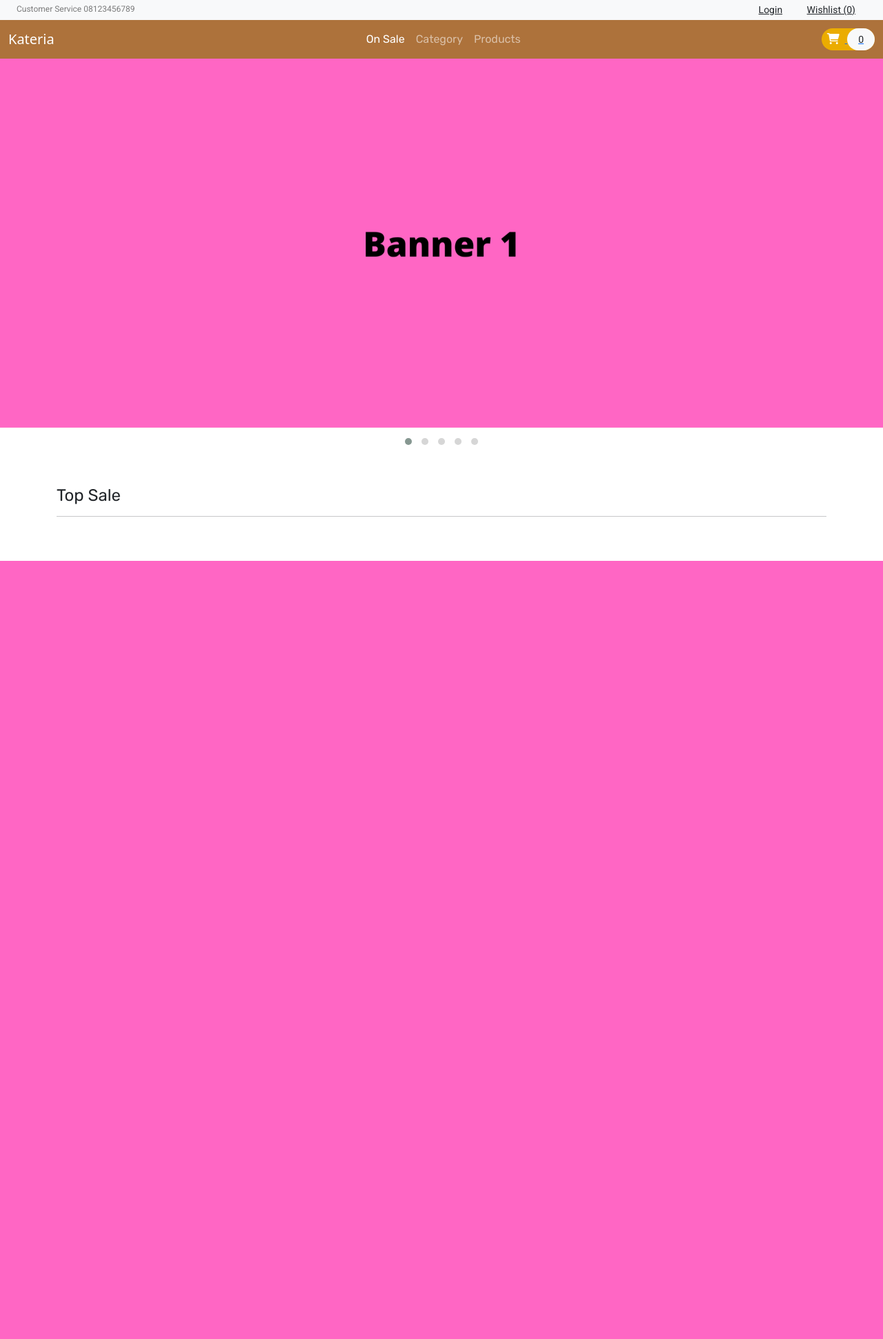
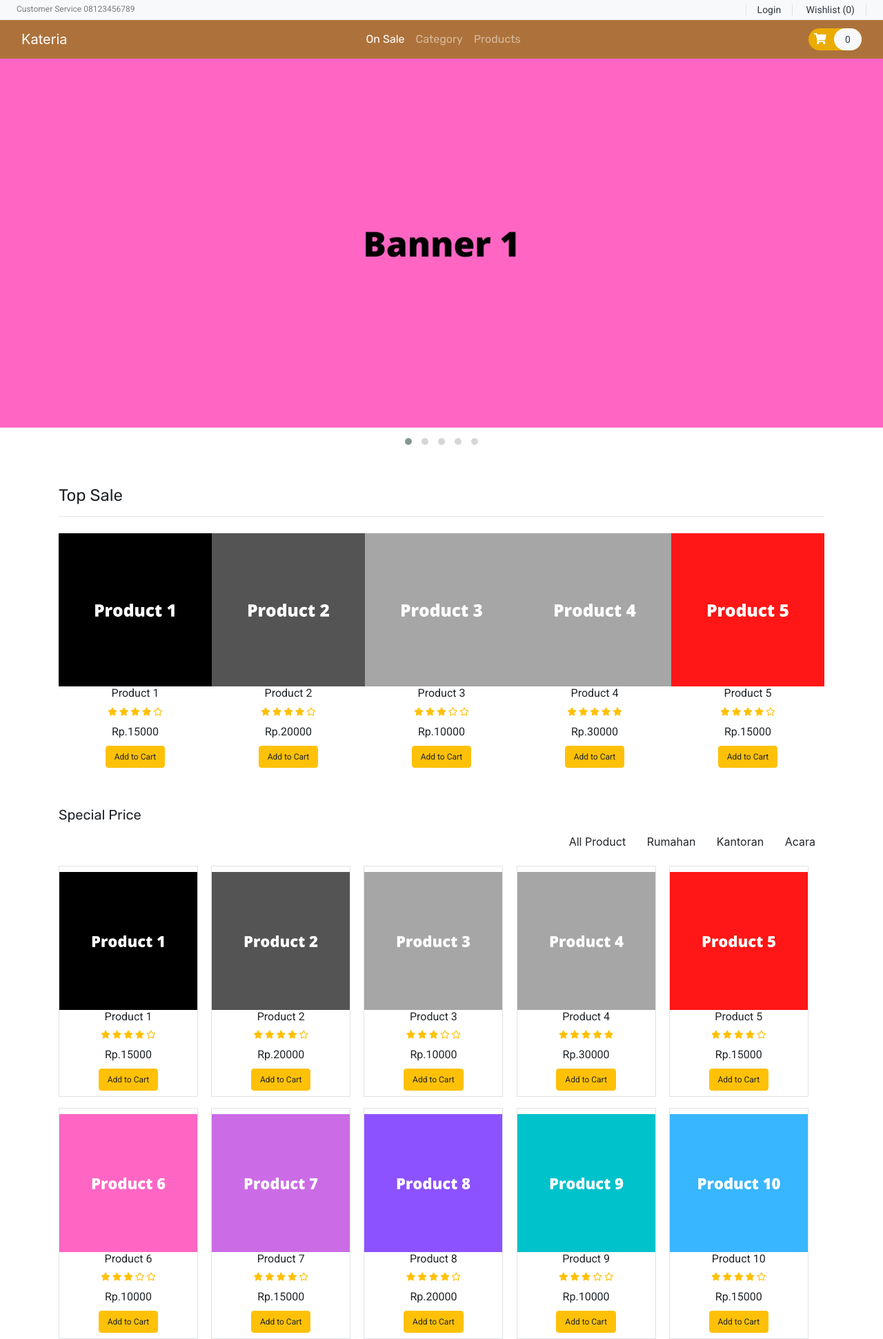
Before and after one commit to Alvaro5472/SE-Kelompok-16, a PHP site: page / in a window 1280 px wide. Shown: the whole page at 69% size. Before the commit the page ends 813 px from the top, so only its background shows below. Run offline with PHP 8.4, Linux system fonts and the light colour scheme; some libraries are stand-ins or nearby versions.

Commit message:
Add files via upload

```diff
--- a/index.html
+++ b/index.html
@@ -7,16 +7,15 @@
     <link rel="shortcut icon"  type="image/x-icon" href="Assets/logoOnly.png">
     <title>Kateria</title>
 
-    <!-- Bootstrap-CDN -->
-    <link href="https://cdn.jsdelivr.net/npm/bootstrap@5.2.0-beta1/dist/css/bootstrap.min.css" rel="stylesheet" integrity="sha384-0evHe/X+R7YkIZDRvuzKMRqM+OrBnVFBL6DOitfPri4tjfHxaWutUpFmBp4vmVor" crossorigin="anonymous">
-    <script src="https://cdn.jsdelivr.net/npm/bootstrap@5.2.0-beta1/dist/js/bootstrap.bundle.min.js" integrity="sha384-pprn3073KE6tl6bjs2QrFaJGz5/SUsLqktiwsUTF55Jfv3qYSDhgCecCxMW52nD2" crossorigin="anonymous"></script>
+   <!-- Bootstrap CDN -->
+   <link rel="stylesheet" href="https://stackpath.bootstrapcdn.com/bootstrap/4.4.1/css/bootstrap.min.css" integrity="sha384-Vkoo8x4CGsO3+Hhxv8T/Q5PaXtkKtu6ug5TOeNV6gBiFeWPGFN9MuhOf23Q9Ifjh" crossorigin="anonymous">
 
-    <!-- Owl-Carousel-CDN -->
-    <link rel="stylesheet" href="https://cdnjs.cloudflare.com/ajax/libs/OwlCarousel2/2.3.4/assets/owl.carousel.min.css" integrity="sha512-tS3S5qG0BlhnQROyJXvNjeEM4UpMXHrQfTGmbQ1gKmelCxlSEBUaxhRBj/EFTzpbP4RVSrpEikbmdJobCvhE3g==" crossorigin="anonymous" referrerpolicy="no-referrer" />
-    <link rel="stylesheet" href="https://cdnjs.cloudflare.com/ajax/libs/OwlCarousel2/2.3.4/assets/owl.theme.default.min.css" integrity="sha512-sMXtMNL1zRzolHYKEujM2AqCLUR9F2C4/05cdbxjjLSRvMQIciEPCQZo++nk7go3BtSuK9kfa/s+a4f4i5pLkw==" crossorigin="anonymous" referrerpolicy="no-referrer" />
+   <!-- Owl-carousel CDN -->
+   <link rel="stylesheet" href="https://cdnjs.cloudflare.com/ajax/libs/OwlCarousel2/2.3.4/assets/owl.carousel.min.css" integrity="sha256-UhQQ4fxEeABh4JrcmAJ1+16id/1dnlOEVCFOxDef9Lw=" crossorigin="anonymous" />
+   <link rel="stylesheet" href="https://cdnjs.cloudflare.com/ajax/libs/OwlCarousel2/2.3.4/assets/owl.theme.default.min.css" integrity="sha256-kksNxjDRxd/5+jGurZUJd1sdR2v+ClrCl3svESBaJqw=" crossorigin="anonymous" />
 
-    <!-- Font-Awesome-Icon -->
-    <link rel="stylesheet" href="https://cdnjs.cloudflare.com/ajax/libs/font-awesome/6.1.1/css/all.min.css" integrity="sha512-KfkfwYDsLkIlwQp6LFnl8zNdLGxu9YAA1QvwINks4PhcElQSvqcyVLLD9aMhXd13uQjoXtEKNosOWaZqXgel0g==" crossorigin="anonymous" referrerpolicy="no-referrer" />
+   <!-- font awesome icons -->
+   <link rel="stylesheet" href="https://cdnjs.cloudflare.com/ajax/libs/font-awesome/5.13.0/css/all.min.css" integrity="sha256-h20CPZ0QyXlBuAw7A+KluUYx/3pK+c7lYEpqLTlxjYQ=" crossorigin="anonymous" />
 
     <!-- Custom Css -->
     <link rel="stylesheet" href="style.css">
@@ -99,14 +98,345 @@
             <div class="owl-carousel owl-theme">
               <div class="item py-2">
                 <div class="product font-roboto">
-                  <a href="#"><img src="" alt=""></a>
+                  <a href="#"><img src="./Assets/product/Product1.png" alt="Product 1" class="img-fluid"></a>
+                  <div class="text-center">
+                    <h6>Product 1</h6>
+                    <div class="rating text-warning font-size-12">
+                      <span><i class="fas fa-star"></i></span>
+                      <span><i class="fas fa-star"></i></span>
+                      <span><i class="fas fa-star"></i></span>
+                      <span><i class="fas fa-star"></i></span>
+                      <span><i class="far fa-star"></i></span>
+                    </div>
+                    <div class="price py-2">
+                      <span>Rp.15000</span>
+                    </div>
+                    <button type="submit" class="btn btn-warning font-size-12">Add to Cart</button>
+                  </div>
                 </div>
               </div>
+
+              <div class="item py-2">
+                <div class="product font-roboto">
+                  <a href="#"><img src="./Assets/product/Product2.png" alt="Product 2" class="img-fluid"></a>
+                  <div class="text-center">
+                    <h6>Product 2</h6>
+                    <div class="rating text-warning font-size-12">
+                      <span><i class="fas fa-star"></i></span>
+                      <span><i class="fas fa-star"></i></span>
+                      <span><i class="fas fa-star"></i></span>
+                      <span><i class="fas fa-star"></i></span>
+                      <span><i class="far fa-star"></i></span>
+                    </div>
+                    <div class="price py-2">
+                      <span>Rp.20000</span>
+                    </div>
+                    <button type="submit" class="btn btn-warning font-size-12">Add to Cart</button>
+                  </div>
+                </div>
+              </div>
+
+              <div class="item py-2">
+                <div class="product font-roboto">
+                  <a href="#"><img src="./Assets/product/Product3.png" alt="Product 3" class="img-fluid"></a>
+                  <div class="text-center">
+                    <h6>Product 3</h6>
+                    <div class="rating text-warning font-size-12">
+                      <span><i class="fas fa-star"></i></span>
+                      <span><i class="fas fa-star"></i></span>
+                      <span><i class="fas fa-star"></i></span>
+                      <span><i class="far fa-star"></i></span>
+                      <span><i class="far fa-star"></i></span>
+                    </div>
+                    <div class="price py-2">
+                      <span>Rp.10000</span>
+                    </div>
+                    <button type="submit" class="btn btn-warning font-size-12">Add to Cart</button>
+                  </div>
+                </div>
+              </div>
+
+              <div class="item py-2">
+                <div class="product font-roboto">
+                  <a href="#"><img src="./Assets/product/Product4.png" alt="Product 4" class="img-fluid"></a>
+                  <div class="text-center">
+                    <h6>Product 4</h6>
+                    <div class="rating text-warning font-size-12">
+                      <span><i class="fas fa-star"></i></span>
+                      <span><i class="fas fa-star"></i></span>
+                      <span><i class="fas fa-star"></i></span>
+                      <span><i class="fas fa-star"></i></span>
+                      <span><i class="fas fa-star"></i></span>
+                    </div>
+                    <div class="price py-2">
+                      <span>Rp.30000</span>
+                    </div>
+                    <button type="submit" class="btn btn-warning font-size-12">Add to Cart</button>
+                  </div>
+                </div>
+              </div>
+
+              <div class="item py-2">
+                <div class="product font-roboto">
+                  <a href="#"><img src="./Assets/product/Product5.png" alt="Product 5" class="img-fluid"></a>
+                  <div class="text-center">
+                    <h6>Product 5</h6>
+                    <div class="rating text-warning font-size-12">
+                      <span><i class="fas fa-star"></i></span>
+                      <span><i class="fas fa-star"></i></span>
+                      <span><i class="fas fa-star"></i></span>
+                      <span><i class="fas fa-star"></i></span>
+                      <span><i class="far fa-star"></i></span>
+                    </div>
+                    <div class="price py-2">
+                      <span>Rp.15000</span>
+                    </div>
+                    <button type="submit" class="btn btn-warning font-size-12">Add to Cart</button>
+                  </div>
+                </div>
+              </div>
+
+
             </div>
             <!-- end owl carousel -->
           </div>
         </section>
-        <!-- End Top Sale -->
+          <!-- End Top Sale -->
+          <section id="special-price">
+          <div class="container">
+            <h4 class="font-rubik font-size-20">Special Price</h4>
+            <div id="filters" class="button-group text-right">
+              <button class="btn is-checked" data-filter = "*">All Product</button>
+              <button class="btn" data-filter = ".Rumahan">Rumahan</button>
+              <button class="btn" data-filter = ".Kantoran">Kantoran</button>
+              <button class="btn" data-filter = ".Acara">Acara</button>
+            </div>
+
+            <div class="grid">
+              <div class="grid-item Rumahan border">
+                <div class="item py-2" style="width: 200px;">
+                  <div class="product font-roboto">
+                    <a href="#"><img src="../Assets/product/Product1.png" alt="Product 1" class="img-fluid"></a>
+                    <div class="text-center">
+                      <h6>Product 1</h6>
+                      <div class="rating text-warning font-size-12">
+                        <span><i class="fas fa-star"></i></span>
+                        <span><i class="fas fa-star"></i></span>
+                        <span><i class="fas fa-star"></i></span>
+                        <span><i class="fas fa-star"></i></span>
+                        <span><i class="far fa-star"></i></span>
+                      </div>
+                      <div class="price py-2">
+                        <span>Rp.15000</span>
+                      </div>
+                      <button type="submit" class="btn btn-warning font-size-12">Add to Cart</button>
+                    </div>
+                  </div>
+                </div>
+              </div>
+
+              <div class="grid-item Kantoran border">
+                <div class="item py-2" style="width: 200px;">
+                  <div class="product font-roboto">
+                    <a href="#"><img src="../Assets/product/Product2.png" alt="Product 2" class="img-fluid"></a>
+                    <div class="text-center">
+                      <h6>Product 2</h6>
+                      <div class="rating text-warning font-size-12">
+                        <span><i class="fas fa-star"></i></span>
+                        <span><i class="fas fa-star"></i></span>
+                        <span><i class="fas fa-star"></i></span>
+                        <span><i class="fas fa-star"></i></span>
+                        <span><i class="far fa-star"></i></span>
+                      </div>
+                      <div class="price py-2">
+                        <span>Rp.20000</span>
+                      </div>
+                      <button type="submit" class="btn btn-warning font-size-12">Add to Cart</button>
+                    </div>
+                  </div>
+                </div>
+              </div>
+
+              <div class="grid-item Acara border">
+                <div class="item py-2" style="width: 200px;">
+                  <div class="product font-roboto">
+                    <a href="#"><img src="../Assets/product/Product3.png" alt="Product 3" class="img-fluid"></a>
+                    <div class="text-center">
+                      <h6>Product 3</h6>
+                      <div class="rating text-warning font-size-12">
+                        <span><i class="fas fa-star"></i></span>
+                        <span><i class="fas fa-star"></i></span>
+                        <span><i class="fas fa-star"></i></span>
+                        <span><i class="far fa-star"></i></span>
+                        <span><i class="far fa-star"></i></span>
+                      </div>
+                      <div class="price py-2">
+                        <span>Rp.10000</span>
+                      </div>
+                      <button type="submit" class="btn btn-warning font-size-12">Add to Cart</button>
+                    </div>
+                  </div>
+                </div>
+              </div>
+
+              <div class="grid-item Rumahan border">
+                <div class="item py-2" style="width: 200px;">
+                  <div class="product font-roboto">
+                    <a href="#"><img src="../Assets/product/Product4.png" alt="Product 4" class="img-fluid"></a>
+                    <div class="text-center">
+                      <h6>Product 4</h6>
+                      <div class="rating text-warning font-size-12">
+                        <span><i class="fas fa-star"></i></span>
+                        <span><i class="fas fa-star"></i></span>
+                        <span><i class="fas fa-star"></i></span>
+                        <span><i class="fas fa-star"></i></span>
+                        <span><i class="fas fa-star"></i></span>
+                      </div>
+                      <div class="price py-2">
+                        <span>Rp.30000</span>
+                      </div>
+                      <button type="submit" class="btn btn-warning font-size-12">Add to Cart</button>
+                    </div>
+                  </div>
+                </div>
+              </div>
+
+              <div class="grid-item Kantoran border">
+                <div class="item py-2" style="width: 200px;">
+                  <div class="product font-roboto">
+                    <a href="#"><img src="../Assets/product/Product5.png" alt="Product 5" class="img-fluid"></a>
+                    <div class="text-center">
+                      <h6>Product 5</h6>
+                      <div class="rating text-warning font-size-12">
+                        <span><i class="fas fa-star"></i></span>
+                        <span><i class="fas fa-star"></i></span>
+                        <span><i class="fas fa-star"></i></span>
+                        <span><i class="fas fa-star"></i></span>
+                        <span><i class="far fa-star"></i></span>
+                      </div>
+                      <div class="price py-2">
+                        <span>Rp.15000</span>
+                      </div>
+                      <button type="submit" class="btn btn-warning font-size-12">Add to Cart</button>
+                    </div>
+                  </div>
+                </div>
+              </div>
+
+              <div class="grid-item Acara border">
+                <div class="item py-2" style="width: 200px;">
+                  <div class="product font-roboto">
+                    <a href="#"><img src="../Assets/product/Product6.png" alt="Product 6" class="img-fluid"></a>
+                    <div class="text-center">
+                      <h6>Product 6</h6>
+                      <div class="rating text-warning font-size-12">
+                        <span><i class="fas fa-star"></i></span>
+                        <span><i class="fas fa-star"></i></span>
+                        <span><i class="fas fa-star"></i></span>
+                        <span><i class="far fa-star"></i></span>
+                        <span><i class="far fa-star"></i></span>
+                      </div>
+                      <div class="price py-2">
+                        <span>Rp.10000</span>
+                      </div>
+                      <button type="submit" class="btn btn-warning font-size-12">Add to Cart</button>
+                    </div>
+                  </div>
+                </div>
+              </div>
+
+              <div class="grid-item Rumahan border">
+                <div class="item py-2" style="width: 200px;">
+                  <div class="product font-roboto">
+                    <a href="#"><img src="../Assets/product/Product7.png" alt="Product 7" class="img-fluid"></a>
+                    <div class="text-center">
+                      <h6>Product 7</h6>
+                      <div class="rating text-warning font-size-12">
+                        <span><i class="fas fa-star"></i></span>
+                        <span><i class="fas fa-star"></i></span>
+                        <span><i class="fas fa-star"></i></span>
+                        <span><i class="fas fa-star"></i></span>
+                        <span><i class="far fa-star"></i></span>
+                      </div>
+                      <div class="price py-2">
+                        <span>Rp.15000</span>
+                      </div>
+                      <button type="submit" class="btn btn-warning font-size-12">Add to Cart</button>
+                    </div>
+                  </div>
+                </div>
+              </div>
+
+              <div class="grid-item Kantoran border">
+                <div class="item py-2" style="width: 200px;">
+                  <div class="product font-roboto">
+                    <a href="#"><img src="../Assets/product/Product8.png" alt="Product 8" class="img-fluid"></a>
+                    <div class="text-center">
+                      <h6>Product 8</h6>
+                      <div class="rating text-warning font-size-12">
+                        <span><i class="fas fa-star"></i></span>
+                        <span><i class="fas fa-star"></i></span>
+                        <span><i class="fas fa-star"></i></span>
+                        <span><i class="fas fa-star"></i></span>
+                        <span><i class="far fa-star"></i></span>
+                      </div>
+                      <div class="price py-2">
+                        <span>Rp.20000</span>
+                      </div>
+                      <button type="submit" class="btn btn-warning font-size-12">Add to Cart</button>
+                    </div>
+                  </div>
+                </div>
+              </div>
+
+              <div class="grid-item Acara border">
+                <div class="item py-2" style="width: 200px;">
+                  <div class="product font-roboto">
+                    <a href="#"><img src="../Assets/product/Product9.png" alt="Product 9" class="img-fluid"></a>
+                    <div class="text-center">
+                      <h6>Product 9</h6>
+                      <div class="rating text-warning font-size-12">
+                        <span><i class="fas fa-star"></i></span>
+                        <span><i class="fas fa-star"></i></span>
+                        <span><i class="fas fa-star"></i></span>
+                        <span><i class="far fa-star"></i></span>
+                        <span><i class="far fa-star"></i></span>
+                      </div>
+                      <div class="price py-2">
+                        <span>Rp.10000</span>
+                      </div>
+                      <button type="submit" class="btn btn-warning font-size-12">Add to Cart</button>
+                    </div>
+                  </div>
+                </div>
+              </div>
+
+              <div class="grid-item Rumahan border">
+                <div class="item py-2" style="width: 200px;">
+                  <div class="product font-roboto">
+                    <a href="#"><img src="../Assets/product/Product10.png" alt="Product 10" class="img-fluid"></a>
+                    <div class="text-center">
+                      <h6>Product 10</h6>
+                      <div class="rating text-warning font-size-12">
+                        <span><i class="fas fa-star"></i></span>
+                        <span><i class="fas fa-star"></i></span>
+                        <span><i class="fas fa-star"></i></span>
+                        <span><i class="fas fa-star"></i></span>
+                        <span><i class="far fa-star"></i></span>
+                      </div>
+                      <div class="price py-2">
+                        <span>Rp.15000</span>
+                      </div>
+                      <button type="submit" class="btn btn-warning font-size-12">Add to Cart</button>
+                    </div>
+                  </div>
+                </div>
+              </div>
+
+            </div>
+          </div>
+        </section>
+        <!-- Special Price -->
 
 
 
@@ -121,13 +451,15 @@
     </footer>
     <!-- end footer-->
 
-    <script src="https://code.jquery.com/jquery-3.6.0.slim.js" integrity="sha256-HwWONEZrpuoh951cQD1ov2HUK5zA5DwJ1DNUXaM6FsY=" crossorigin="anonymous"></script>
-    <script src="https://cdn.jsdelivr.net/npm/@popperjs/core@2.11.5/dist/umd/popper.min.js" integrity="sha384-Xe+8cL9oJa6tN/veChSP7q+mnSPaj5Bcu9mPX5F5xIGE0DVittaqT5lorf0EI7Vk" crossorigin="anonymous"></script>
-    <script src="https://cdn.jsdelivr.net/npm/bootstrap@5.2.0-beta1/dist/js/bootstrap.min.js" integrity="sha384-kjU+l4N0Yf4ZOJErLsIcvOU2qSb74wXpOhqTvwVx3OElZRweTnQ6d31fXEoRD1Jy" crossorigin="anonymous"></script>
+    <script src="https://code.jquery.com/jquery-3.4.1.slim.min.js" integrity="sha384-J6qa4849blE2+poT4WnyKhv5vZF5SrPo0iEjwBvKU7imGFAV0wwj1yYfoRSJoZ+n" crossorigin="anonymous"></script>
+    <script src="https://cdn.jsdelivr.net/npm/popper.js@1.16.0/dist/umd/popper.min.js" integrity="sha384-Q6E9RHvbIyZFJoft+2mJbHaEWldlvI9IOYy5n3zV9zzTtmI3UksdQRVvoxMfooAo" crossorigin="anonymous"></script>
+    <script src="https://stackpath.bootstrapcdn.com/bootstrap/4.4.1/js/bootstrap.min.js" integrity="sha384-wfSDF2E50Y2D1uUdj0O3uMBJnjuUD4Ih7YwaYd1iqfktj0Uod8GCExl3Og8ifwB6" crossorigin="anonymous"></script>
 
+    <!-- Owl Carousel Js file -->
+    <script src="https://cdnjs.cloudflare.com/ajax/libs/OwlCarousel2/2.3.4/owl.carousel.min.js" integrity="sha256-pTxD+DSzIwmwhOqTFN+DB+nHjO4iAsbgfyFq5K5bcE0=" crossorigin="anonymous"></script>
 
-    <!-- Owl Carousel JS-->
-    <script src="https://cdnjs.cloudflare.com/ajax/libs/OwlCarousel2/2.3.4/owl.carousel.min.js" integrity="sha512-bPs7Ae6pVvhOSiIcyUClR7/q2OAsRiovw4vAkX+zJbw3ShAeeqezq50RIIcIURq7Oa20rW2n2q+fyXBNcU9lrw==" crossorigin="anonymous" referrerpolicy="no-referrer"></script>
+    <!--  isotope plugin cdn  -->
+    <script src="https://cdnjs.cloudflare.com/ajax/libs/jquery.isotope/3.0.6/isotope.pkgd.min.js" integrity="sha256-CBrpuqrMhXwcLLUd5tvQ4euBHCdh7wGlDfNz8vbu/iI=" crossorigin="anonymous"></script>
 
     <!--  Custom-JS -->
     <script src="./index.js"></script>
--- a/index.js
+++ b/index.js
@@ -1,8 +1,44 @@
 $(document).ready(function(){
 
-    //Banner owl Carousel
+    // banner owl carousel
     $("#banner-area .owl-carousel").owlCarousel({
-        dots:true,
-        items:1
+        dots: true,
+        items: 1
     });
+
+    // top sale owl carousel
+    $("#top-sale .owl-carousel").owlCarousel({
+        loop: true,
+        nav: true,
+        dots: false,
+        responsive : {
+            0: {
+                items: 1
+            },
+            600: {
+                items: 3
+            },
+            1000 : {
+                items: 5
+            }
+        }
+    });
+
+    // isotope filter
+    var $grid = $(".grid").isotope({
+        itemSelector : '.grid-item',
+        layoutMode : 'fitRows'
+    });
+
+    // filter items on button click
+    $(".button-group").on("click", "button", function(){
+        var filterValue = $(this).attr('data-filter');
+        $grid.isotope({ filter: filterValue});
+    })
+
+
+
+
+
+
 });
--- /dev/null
+++ b/sass/include/special-price.scss
@@ -0,0 +1,8 @@
+/*   Special Price Section Template */
+
+#special-price{
+    .grid .grid-item{
+        margin-right: 1.2rem;
+        margin-top: 1rem;
+    }
+}
--- /dev/null
+++ b/sass/include/top-sale.scss
@@ -0,0 +1,45 @@
+/*  top sale template   */
+
+#top-sale{
+    .owl-carousel .item .product a{
+        overflow: hidden;
+    }
+
+    .owl-carousel .item .product img{
+        transition: transform .5s ease;
+    }
+
+    .owl-carousel .item .product img:hover{
+        transform: scale(1.1);
+    }
+
+    .owl-carousel .owl-nav button{
+        position: absolute;
+        top: 30%;
+        outline: none;
+    }
+
+    .owl-carousel .owl-nav button.owl-prev{
+        left: 0;
+    }
+
+    .owl-carousel .owl-nav button.owl-prev span,
+    .owl-carousel .owl-nav button.owl-next span{
+        font-size: 35px;
+        color: $color-primary;
+        padding: 0 1rem;
+    }
+
+    .owl-carousel .owl-nav button.owl-prev span{
+        margin-left: -4rem;
+    }
+
+    .owl-carousel .owl-nav button.owl-next{
+        right: 0;
+    }
+
+    .owl-carousel .owl-nav button.owl-next span{
+        margin-right: -4rem;
+    }
+
+}
--- a/sass/style.scss
+++ b/sass/style.scss
@@ -4,3 +4,5 @@
 @import './include/global.scss';
 @import './include/typography.scss';
 @import './include/color.scss';
+@import './include/top-sale.scss';
+@import './include/special-price.scss';
--- a/style.css
+++ b/style.css
@@ -69,4 +69,44 @@ button, button:focus {
   background: #73ff00;
 }
 
+/*  top sale template   */
+#top-sale .owl-carousel .item .product a {
+  overflow: hidden;
+}
+#top-sale .owl-carousel .item .product img {
+  transition: transform 0.5s ease;
+}
+#top-sale .owl-carousel .item .product img:hover {
+  transform: scale(1.1);
+}
+#top-sale .owl-carousel .owl-nav button {
+  position: absolute;
+  top: 30%;
+  outline: none;
+}
+#top-sale .owl-carousel .owl-nav button.owl-prev {
+  left: 0;
+}
+#top-sale .owl-carousel .owl-nav button.owl-prev span,
+#top-sale .owl-carousel .owl-nav button.owl-next span {
+  font-size: 35px;
+  color: #ebac00;
+  padding: 0 1rem;
+}
+#top-sale .owl-carousel .owl-nav button.owl-prev span {
+  margin-left: -4rem;
+}
+#top-sale .owl-carousel .owl-nav button.owl-next {
+  right: 0;
+}
+#top-sale .owl-carousel .owl-nav button.owl-next span {
+  margin-right: -4rem;
+}
+
+/*   Special Price Section Template */
+#special-price .grid .grid-item {
+  margin-right: 1.2rem;
+  margin-top: 1rem;
+}
+
 /*# sourceMappingURL=style.css.map */
```
Also changed, not shown: Informasi.txt (added, +20 -0 lines), Assets/product/Product1.png (added), Assets/product/Product10.png (added), Assets/product/Product2.png (added), Assets/product/Product3.png (added), Assets/product/Product4.png (added), Assets/product/Product5.png (added), Assets/product/Product6.png (added), Assets/product/Product7.png (added), Assets/product/Product8.png (added), Assets/product/Product9.png (added), 1 other file.
